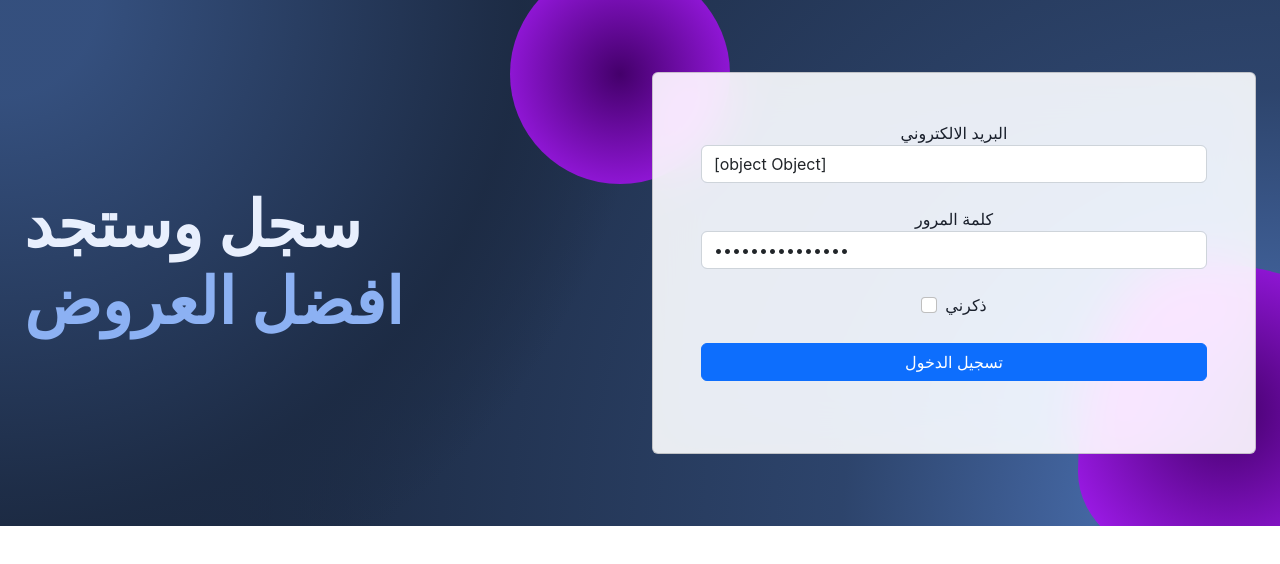
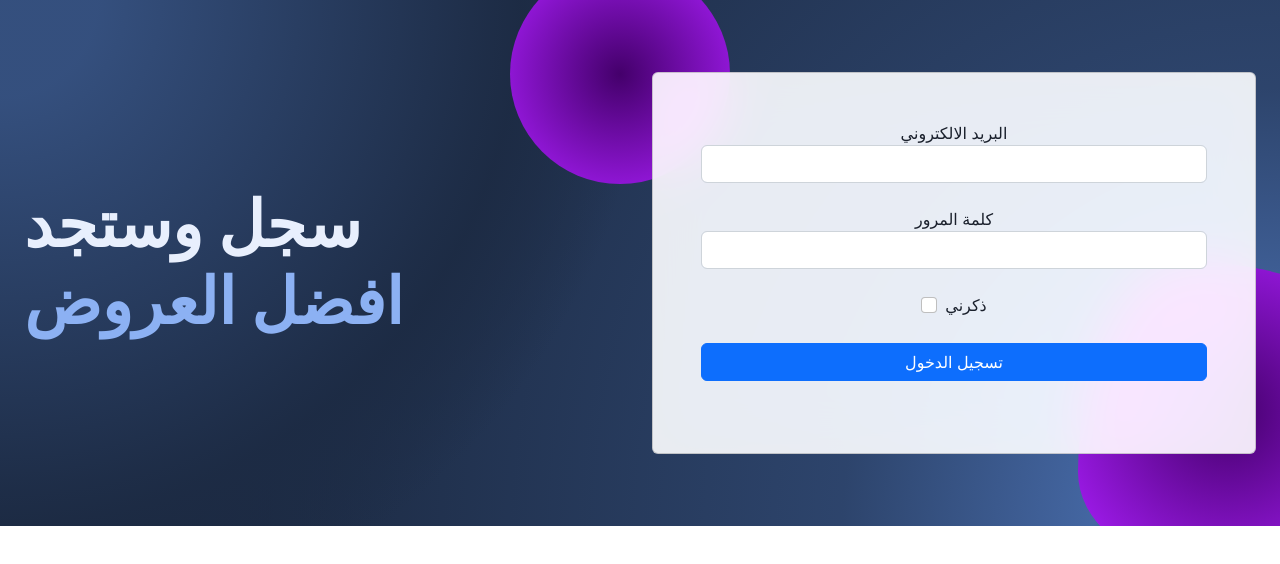
Before and after one commit to jehan2/Front-End-Project, a React (Create React App) app: page /Login in a window 1280 px wide. Shown: the top 564 px of the page. Built offline with nearby package versions, Linux system fonts and the light colour scheme.

Commit message:
update log-in file

```diff
--- a/src/App.js
+++ b/src/App.js
@@ -1,11 +1,14 @@
 
 import './App.css';
 import Login from './components/Login';
+import Routers from './components/Routers';
 
 function App() {
   return (
     <div className="App">
-      <Login/>
+      <Routers/>
+      {/* <Login/>
+       */}
     </div>
   );
 }
--- a/src/components/Login.js
+++ b/src/components/Login.js
@@ -1,5 +1,5 @@
 import './Login.css';
-//import { useNavigate } from 'react-router-dom';
+import { useNavigate } from 'react-router-dom';
 import React, {useState , useEffect} from 'react';
 //import axios from "axios";
 import Routers from './Routers'
@@ -17,17 +17,17 @@ import {
 from 'mdb-react-ui-kit';
 
 function Login() {
-    const [email, setEmail]= useState({emai:""})
-    const [password, setPassword]= useState({pass:""})
+    const [email, setEmail]= useState("")
+    const [password, setPassword]= useState("")
 
-    //const navigate =useNavigate()
+    const navigate =useNavigate()
 
     const LogIn = ()=>{
-        if(email.emai.length==""&& password.pass.length==""){
+        if(email.length==0 && password.length==0){
             alert("required")
         }else{
-            alert(`welcome ${email}`)
-            //navigate('/Home')
+           // alert(`welcome ${email}`)
+            navigate('/')
         }
     }
     const Submit =()=>{
@@ -35,6 +35,7 @@ function Login() {
     }
 
   return (
+
     <MDBContainer fluid className='p-4 background-radial-gradient overflow-hidden'>
 
       <MDBRow>
@@ -58,10 +59,10 @@ function Login() {
 
 
                 <label>البريد الالكتروني</label>
-              <MDBInput wrapperClass='mb-4'  id='form3' type='email' value={email} onChange={em=>{setEmail({...email, emai: em.target.value})}}/>
+              <MDBInput wrapperClass='mb-4'  id='form3' type='email' value={email} onChange={e=>setEmail(e.target.value)}/>
 
               <label>كلمة المرور</label>
-              <MDBInput wrapperClass='mb-4'  id='form4' type='password' value={password} onChange={pa=>{setPassword({...password, pass: pa.target.value})}}/>
+              <MDBInput wrapperClass='mb-4'  id='form4' type='password' value={password} onChange={e=>{setPassword(e.target.value)}}/>
 
               <div className='d-flex justify-content-center mb-4'>
                 <MDBCheckbox name='flexCheck' value='' id='flexCheckDefault' label='ذكرني' />
@@ -77,7 +78,7 @@ function Login() {
       </MDBRow>
 
     </MDBContainer>
-  );
+     );
 }
 
 export default Login;
--- a/src/components/Routers.js
+++ b/src/components/Routers.js
@@ -1,21 +1,23 @@
 import React from 'react';
-import {Routes, Route} from 'react-router-dom';
+import  {BrowserRouter as Router, Routes, Route} from 'react-router-dom';
 import Login from './Login';
 import Home from './Home';
 import About from './About';
 import Card from './Card';
-import Nav from './Nav';
+// import Nav from './Nav';
 
 function Routers() {
   return (
     <div>
-        <Nav/>
-        <Routes>
-            <Route exact path = "/" element = {<Home/>}/>
-            <Route path = "/login" element = {<Login/>}/>
-            <Route path = "/About" element = {<About/>}/>
-            <Route path = "/Card" element = {<Card/>}/>
-        </Routes>
+        {/* <Nav/> */}
+        <Router>
+          <Routes>
+              <Route exact path = "/" element = {<Home/>}/>
+              <Route path = "/Login" element = {<Login/>}/>
+              <Route path = "/About" element = {<About/>}/>
+              <Route path = "/Card" element = {<Card/>}/>
+          </Routes>
+        </Router>
     </div>
   )
 }
--- a/src/index.js
+++ b/src/index.js
@@ -8,13 +8,13 @@ import { ChakraProvider } from '@chakra-ui/react';
 const root = ReactDOM.createRoot(document.getElementById('root'));
 root.render(
 
-  <React.StrictMode>
+
         <ChakraProvider>
 
     <App />
     </ChakraProvider>
 
-  </React.StrictMode>
+
 );
 
 // If you want to start measuring performance in your app, pass a function
```
